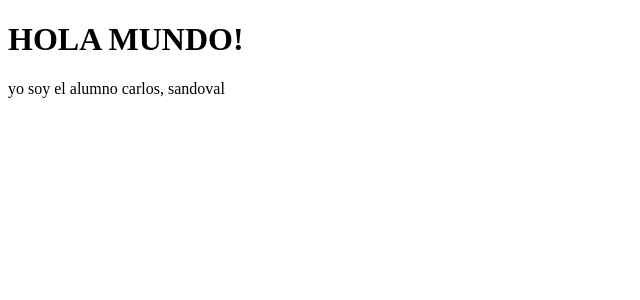
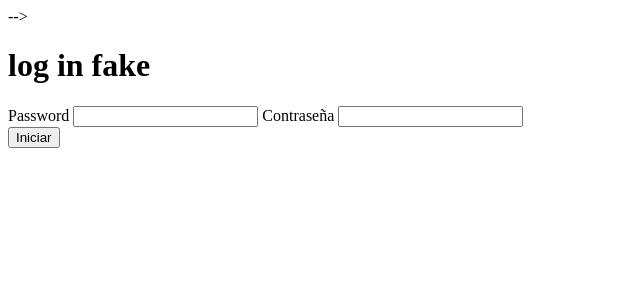
Before and after one commit to SandovalJr/TypeScript_Introduccion_LWEA, an Angular app in the folder PrimerProyecto/holaMundo/: page / in a window 1280 px wide. Shown: the top 300 px of the page, without its empty margins (0-640 px from the left). Built offline with nearby package versions, Linux system fonts and the light colour scheme.

Commit message:
Two Way Binding

```diff
--- a/PrimerProyecto/holaMundo/src/app/components/titulos/titulos.component.html
+++ b/PrimerProyecto/holaMundo/src/app/components/titulos/titulos.component.html
@@ -1,4 +1,22 @@
-<h1>{{titulo}}</h1>
+<!-- <h1>{{titulo}}</h1>
 
+<!-- INTERPOLACION-->
+<!-- <p> yo soy el alumno {{alumno.nombre}}, {{alumno.apellido}}</p> -->
 
-<p> yo soy el alumno {{alumno.nombre}}, {{alumno.apellido}}</p>
+<!-- Property binding son los [ ]-->
+<!-- <img [src]="imagen" alt="">
+
+<input type="text" [(ngModel)]="inputN">
+<p>{{inputN}}</p> --> -->
+
+<h1>log in fake</h1>
+<label for="">
+  Password
+  <input type="text" [(ngModel)]="correo">
+</label>
+<label for="">
+  Contraseña
+  <input type="password" [(ngModel)]= "password">
+</label>
+<br>
+<button (click)="ingresar()">Iniciar</button>
--- a/PrimerProyecto/holaMundo/src/app/components/titulos/titulos.component.ts
+++ b/PrimerProyecto/holaMundo/src/app/components/titulos/titulos.component.ts
@@ -3,22 +3,30 @@ import { Component, OnInit } from '@angular/core';
 @Component({
   selector: 'app-titulos',
   templateUrl: './titulos.component.html',
-  styleUrls: ['./titulos.component.scss']
+  styleUrls: ['./titulos.component.scss'],
 })
 export class TitulosComponent implements OnInit {
+  titulo = 'HOLA MUNDO!';
 
-titulo = 'HOLA MUNDO!'
+  alumno: any = {
+    nombre: 'carlos',
+    apellido: 'sandoval',
+  };
 
-alumno: any  = {
-  nombre:'carlos',
-  apellido:'sandoval'
-}
+  inputN: string = 'hola soy un input ';
+  imagen: string =
+    'https://image.api.playstation.com/vulcan/ap/rnd/202011/0402/AcjaXqwZzggGiKLFdEfHMp0H.png';
+
+  correo: string = '';
+  password: string = '';
+
+  constructor() {}
+
+  ngOnInit(): void {}
+
+  ingresar() {
+    console.log(this.correo + ' BIENVENIDO');
+  }
 
 
-
-  constructor() { }
-
-  ngOnInit(): void {
-  }
-
 }
```
Also changed, not shown: PrimerProyecto/holaMundo/src/app/app.module.ts (+6 -9 lines).
